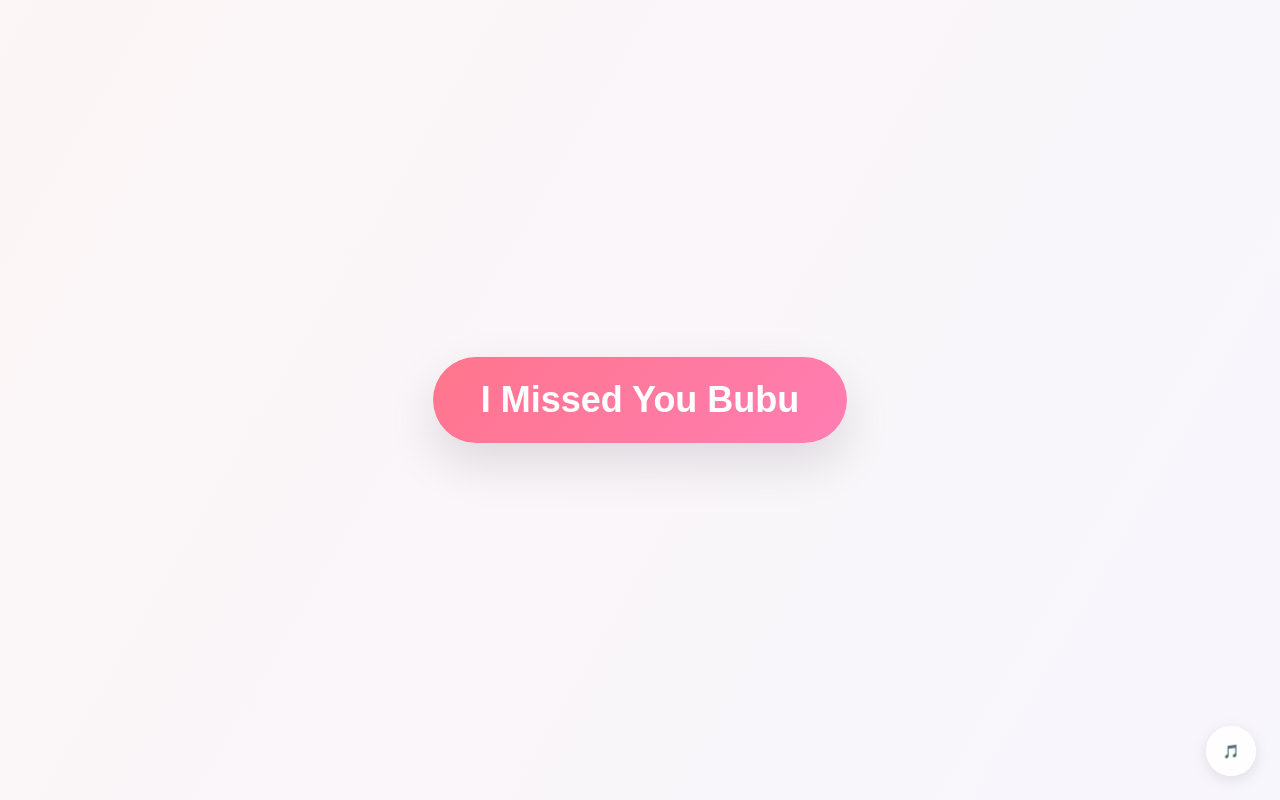
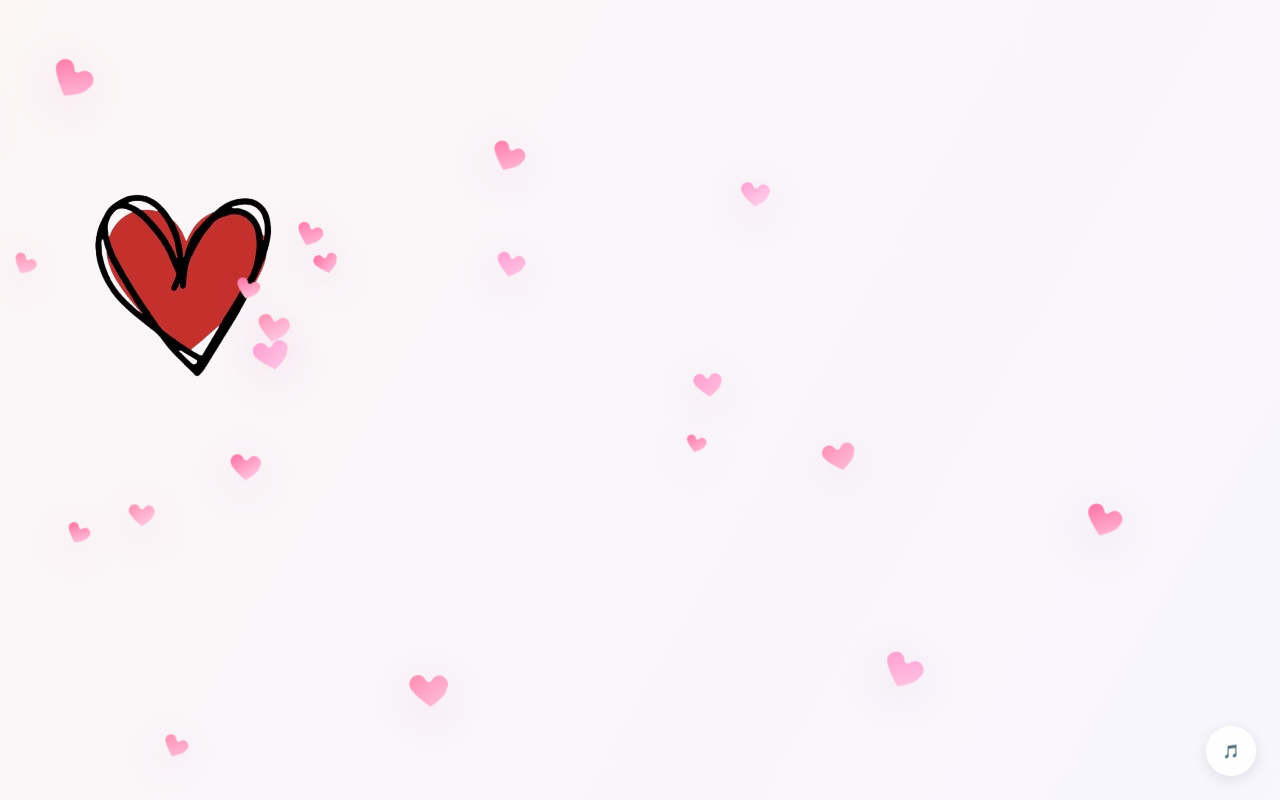
Before and after one commit to yxbudgqjdqdxq/surehit-version-2, a Next.js app: page / in a window 1280 px wide. Shown: the top 800 px of the page. Built offline with nearby package versions, Linux system fonts and the light colour scheme.

Commit message:
Update _app.js

```diff
--- a/pages/_app.js
+++ b/pages/_app.js
@@ -2,6 +2,8 @@
 import { useState, useEffect, useRef } from 'react';
 import Head from "next/head";
 import Script from "next/script";
+import AnimatedBackground from "../components/AnimatedBackground";
+import Header from "../components/Header";
 import "../styles/globals.css";
 
 // --- 🎵 GLOBAL PLAYLIST ---
@@ -125,6 +127,12 @@ export default function MyApp({ Component, pageProps }) {
       {/* GLOBAL AUDIO ELEMENT */}
       <audio ref={audioRef} src={PLAYLIST[currentSongIndex]} onEnded={nextSong} />
 
+      {/* Mount the animated background once at the app level */}
+      <AnimatedBackground />
+
+      {/* Add the Header component here */}
+      <Header />
+
       <div className="site-root">
         <Component {...pageProps} />
       </div>
```
